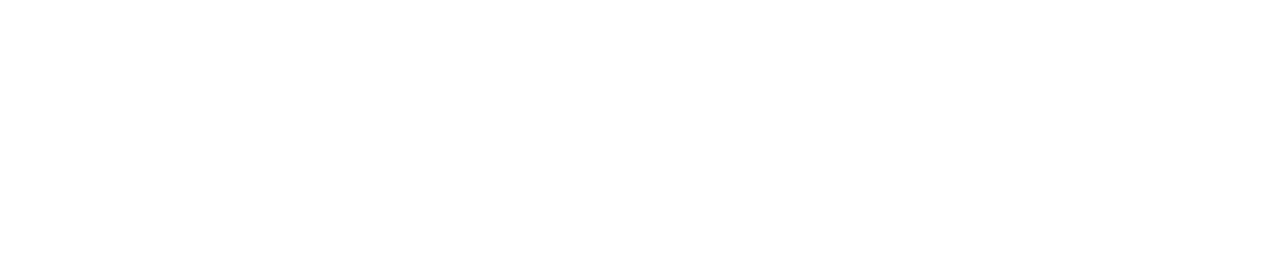
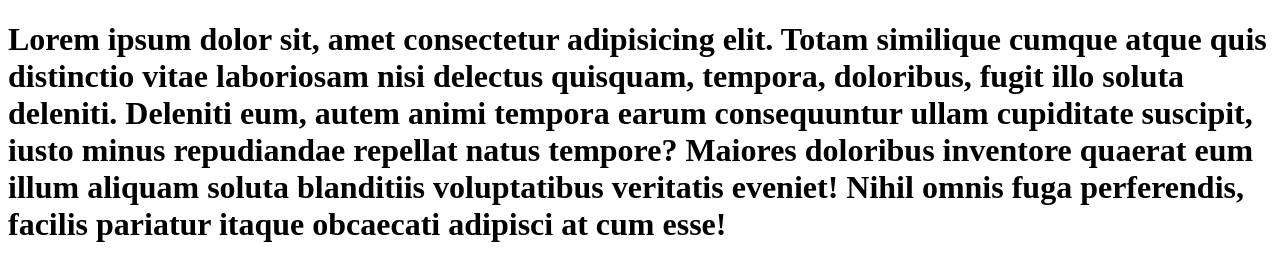
Before and after one commit to LizbethCastellanosE/mi-Primer-Repositorio, a plain HTML site: page index.html in a window 1280 px wide. Drawn offline with Linux system fonts and the light colour scheme.

Commit message:
Cambié la Página con lorem

```diff
--- a/index.html
+++ b/index.html
@@ -9,5 +9,12 @@
 
 <body>
 
+    <h1>Lorem ipsum dolor sit, amet consectetur adipisicing elit. Totam similique cumque
+        atque quis distinctio vitae laboriosam nisi delectus quisquam, tempora, doloribus,
+        fugit illo soluta deleniti. Deleniti eum, autem animi tempora earum consequuntur ullam cupiditate suscipit,
+        iusto minus repudiandae repellat natus tempore? Maiores doloribus inventore quaerat eum illum aliquam soluta
+         blanditiis voluptatibus veritatis eveniet! Nihil omnis fuga perferendis, facilis pariatur itaque obcaecati
+         adipisci at cum esse!</h1>
+
 </body>
 </html>
```
